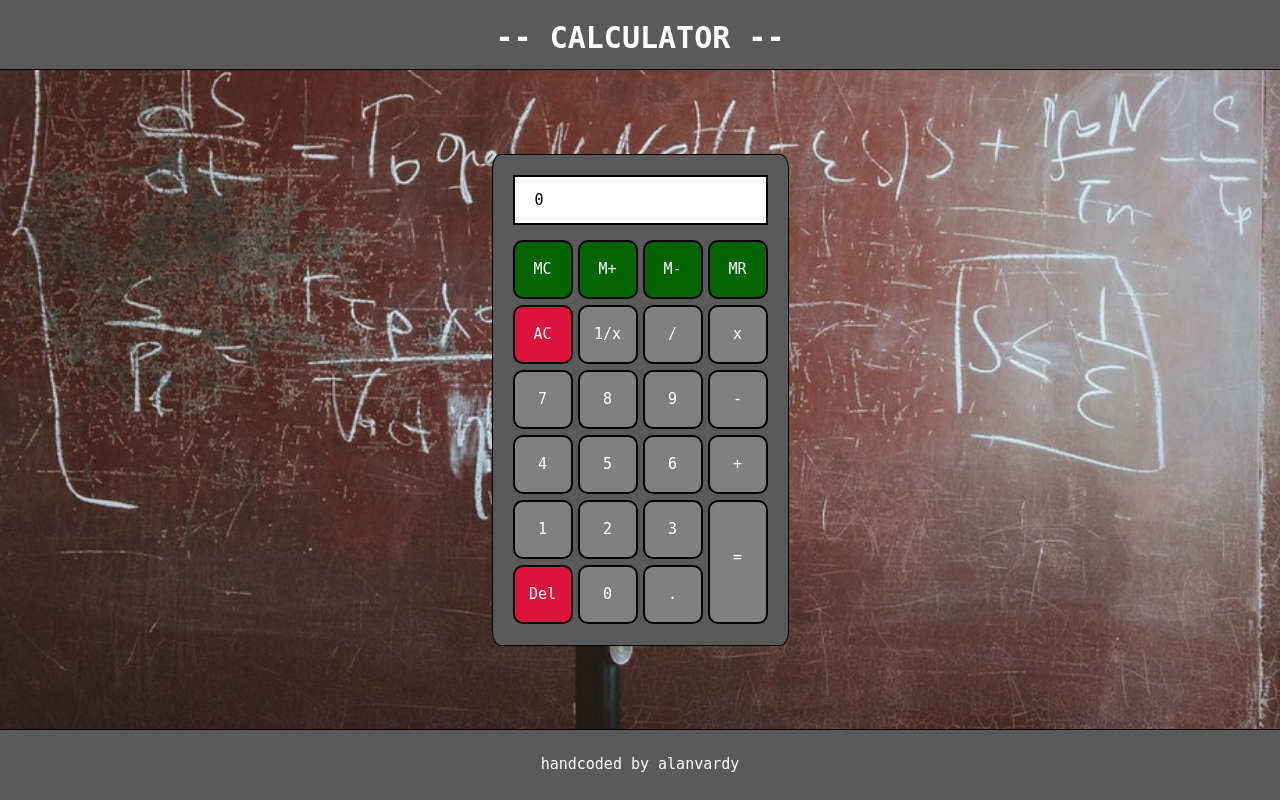
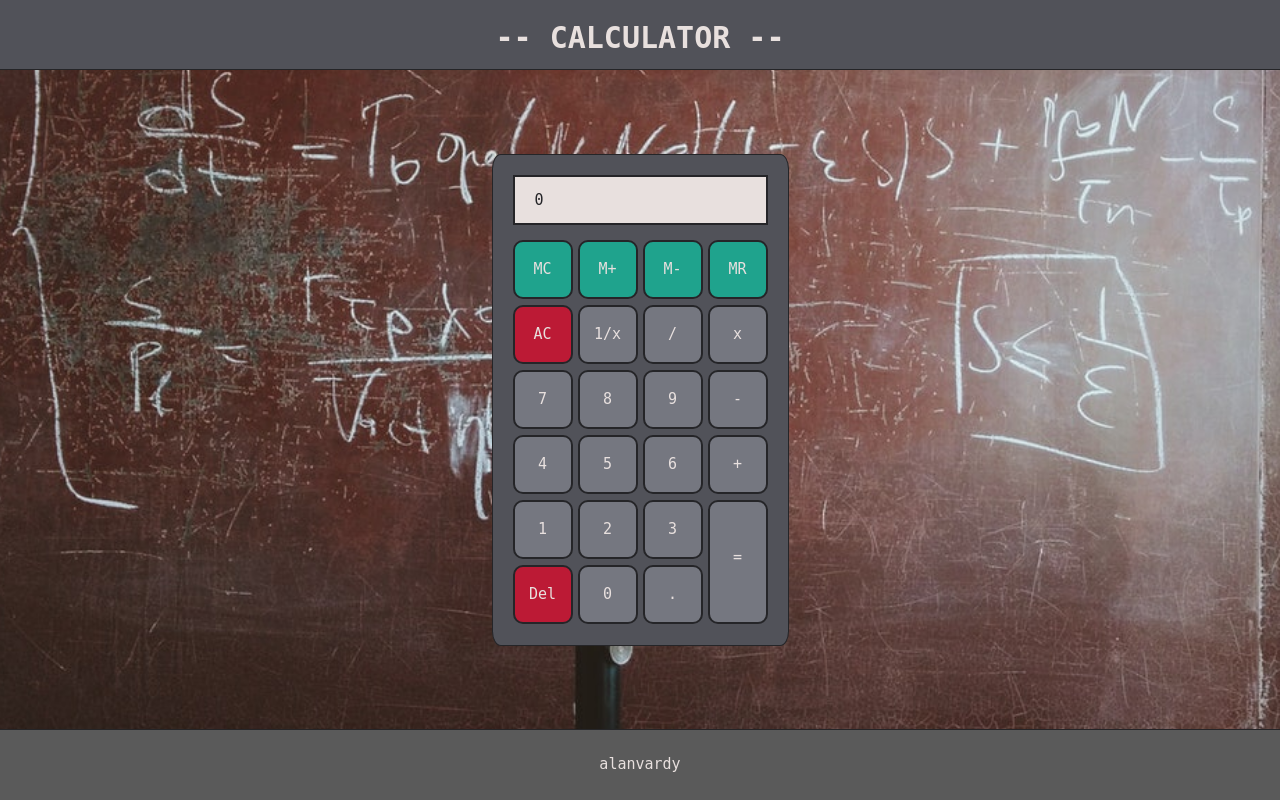
Before and after one commit to alanvardy/calculator, a PHP site: page /index.html in a window 1280 px wide. Run offline with PHP 8.4, Linux system fonts and the light colour scheme; some web fonts are replaced.

Commit message:
Made colors awesome with variables

```diff
--- a/assets/calculator.css
+++ b/assets/calculator.css
@@ -1,10 +1,19 @@
+:root {
+  --background: #515259;
+  --green: #1FA38D;
+  --red: #BC1A35;
+  --white: #E8E0DE;
+  --black: #252528;
+  --grey: #757780;
+}
+
 body {
   font-family: monospace;
   font-family: sans-serif;
   font-size: 15px;
   font-family: 'PT Mono', monospace;
-  color: white;
-  background-color: rgb(90, 90, 90);
+  color: var(--white);
+  background-color: var(--background);
 }
 
 .calculator {
@@ -12,24 +21,24 @@ body {
   display: grid;
   grid-template-columns: repeat(4, 60px);
   grid-auto-rows: 60px;
-  border: 1px solid black;
+  border: 1px solid var(--black);
   padding: 20px;
-  background-color: rgb(90, 90, 90);
+  background-color: var(--background);
   border-radius: 3%;
   grid-gap: 5px;
 }
 
 .button {
   border-radius: 10px;
-  border: 2px solid black;
+  border: 2px solid var(--black);
   text-align: center;
   vertical-align: middle;
   text-align: center;
   vertical-align: middle;
   line-height: 55px;
-  background-color: grey;
+  background-color: var(--grey);
   transition-duration: 0.3s;
-  color: white;
+  color: var(--white);
 }
 
 .button:hover {
@@ -42,12 +51,12 @@ body {
 
 .display {
   grid-column: span 4;
-  border: 2px solid black;
+  border: 2px solid var(--black);
   margin-bottom: 10px;
   line-height: 46px;
   vertical-align: middle;
-  background-color: white;
-  color: black;
+  background-color: var(--white);
+  color: var(--black);
 }
 
 .flexContainer {
@@ -64,7 +73,7 @@ body {
 }
 
 .flash {
-  color: lightgrey;
+  color: var(--grey);
 }
 
 .equals {
@@ -89,11 +98,11 @@ body {
 }
 
 .green {
-  background-color: darkgreen;
+  background-color: var(--green);
 }
 
 .red {
-  background-color: crimson;
+  background-color: var(--red);
 }
 
 .shadow {
@@ -110,12 +119,12 @@ a {
   position: absolute;
   right: 0;
   left: 0;
-  background-color: rgb(90, 90, 90);
+  background-color: var(--background);
   height: 69px;
   top: 0;
   text-align: center;
-  color: white;
-  border-bottom: 1px solid black;
+  color: var(--white);
+  border-bottom: 1px solid var(--black);
 }
 
 .footer {
@@ -128,9 +137,9 @@ a {
   vertical-align: middle;
   line-height: 69px;
   background-color: rgb(90, 90, 90);
-  border-top: 1px solid black;
+  border-top: 1px solid var(--black);
 }
 
 .black {
-  background-color: black;
+  background-color: var(--black);
 }
--- a/index.html
+++ b/index.html
@@ -92,7 +92,7 @@
       </a>
     </div>
   </div>
-  <div class="footer"> handcoded by alanvardy</div>
+  <div class="footer"> alanvardy</div>
   <script type="text/javascript" src="assets/calculator.js">
   </script>
 </body>
```
